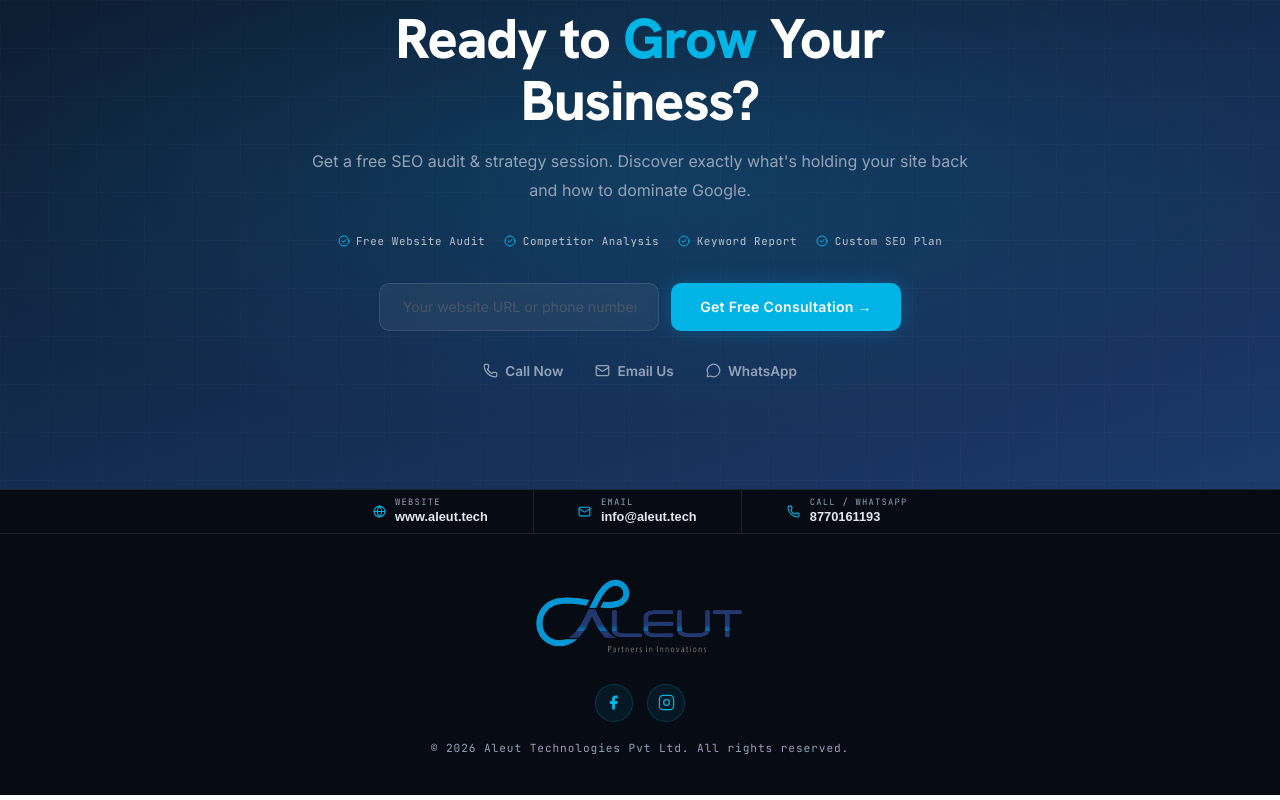
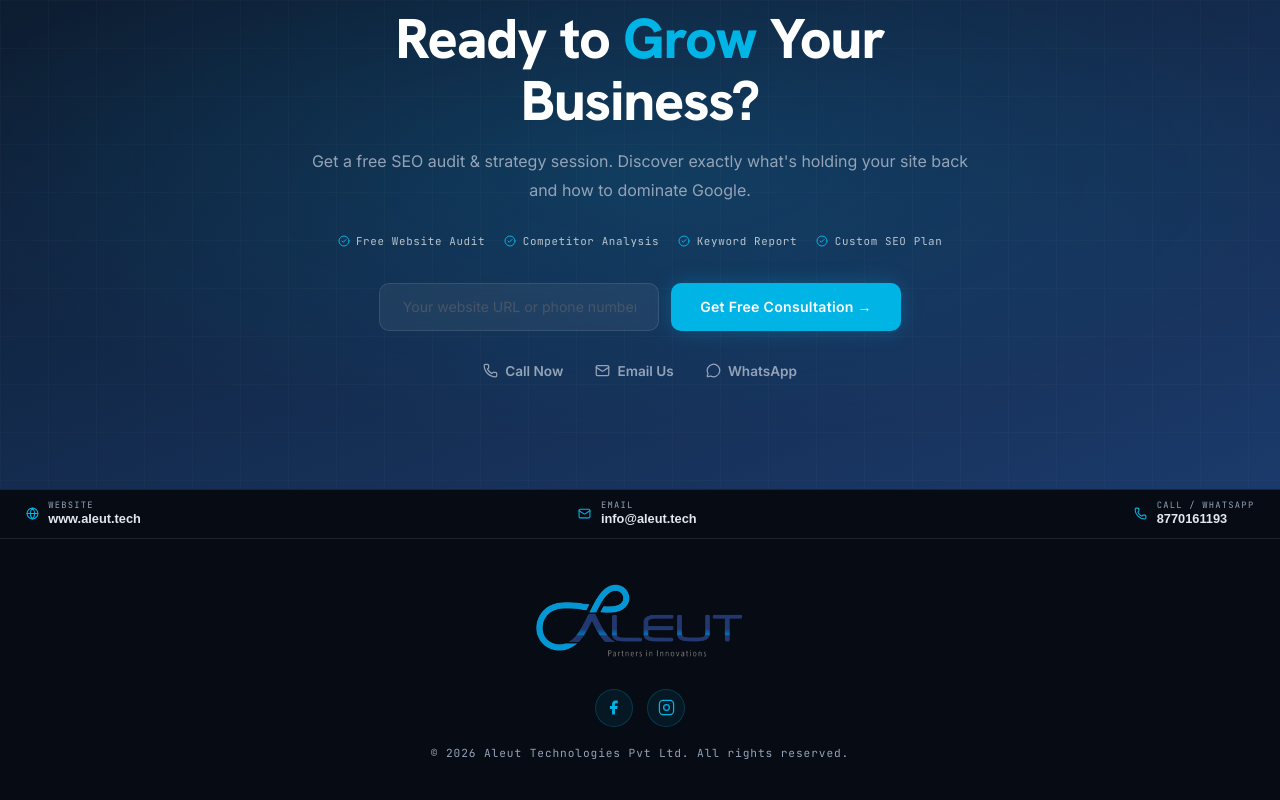
Before and after one commit to buzzhive001/Leading_page, a React (Vite) app: page / in a window 1280 px wide. Shown: the part 5921-6721 px from the top of the page. Built offline with nearby package versions, Linux system fonts and the light colour scheme.

Commit message:
fix: spread contact bar items left/right with space-between
Co-Authored-By: Claude Sonnet 4.6 <noreply@anthropic.com>

```diff
--- a/src/App.jsx
+++ b/src/App.jsx
@@ -141,14 +141,13 @@ function ContactBar() {
     { Icon:Phone,  label:'CALL / WHATSAPP', value:'8770161193',      href:'tel:8770161193' },
   ];
   return (
-    <div className="contact-bar" style={{ background:'#060b14', borderBottom:`1px solid ${T.border}`, display:'flex', justifyContent:'center', flexWrap:'wrap' }}>
+    <div className="contact-bar" style={{ background:'#060b14', borderBottom:`1px solid ${T.border}`, display:'flex', justifyContent:'space-between', flexWrap:'wrap' }}>
       {items.map((item, i) => (
         <a key={item.label} href={item.href}
           target={item.href.startsWith('http') ? '_blank' : undefined} rel="noopener noreferrer"
           style={{
             display:'flex', alignItems:'center', gap:'0.6rem',
-            padding:'0.55rem 2.8rem', textDecoration:'none',
-            borderRight: i < 2 ? `1px solid ${T.border}` : 'none',
+            padding:'0.7rem 2vw', textDecoration:'none',
           }}>
           <item.Icon size={13} color={T.blue} />
           <div>
```
